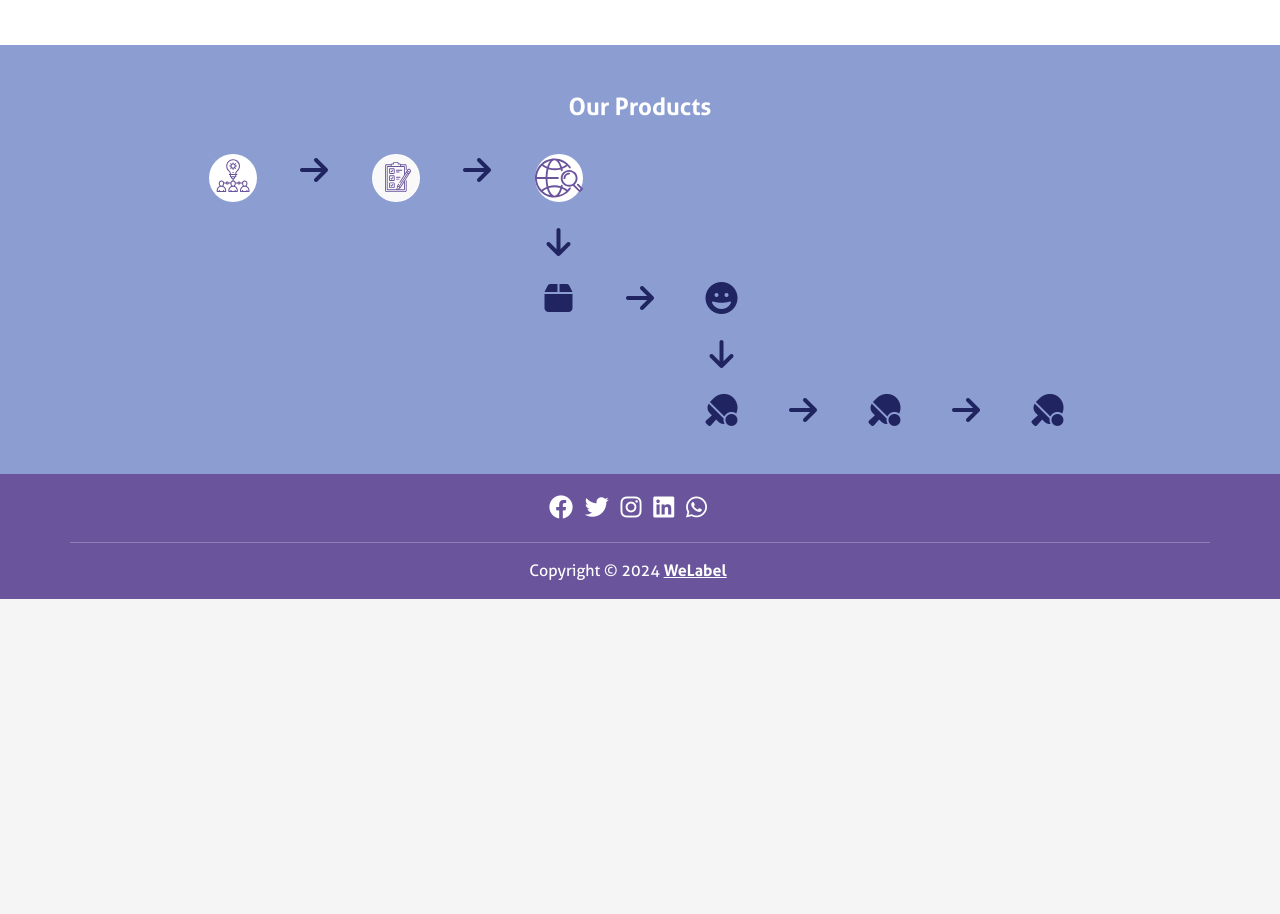
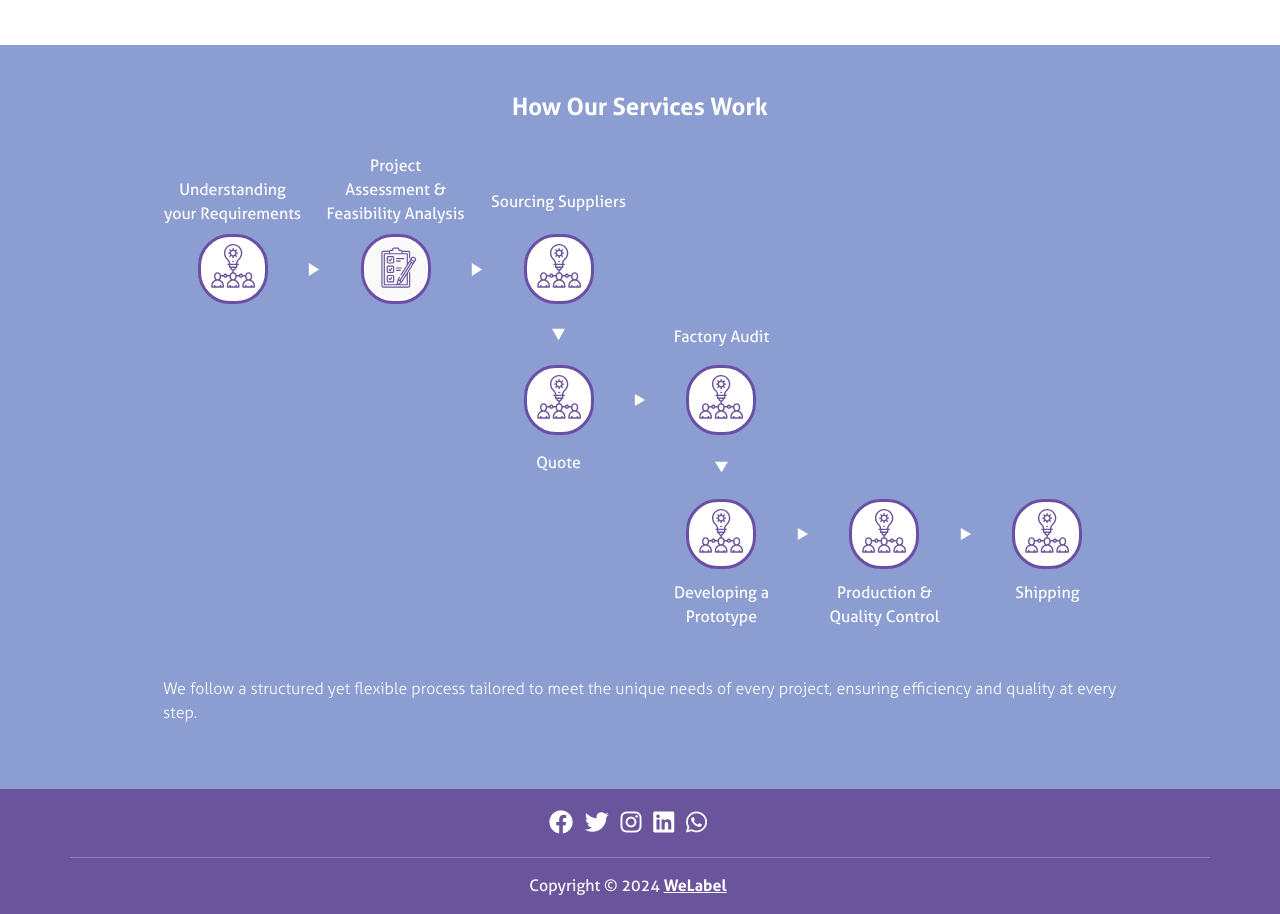
Before and after one commit to jilosius/welabel_site, a website: page about.html in a window 1280 px wide. Shown: the part 3333-4247 px from the top of the page. Before the commit the page ends 3932 px from the top, so only its background shows below. Drawn offline with nearby package versions, Linux system fonts and the light colour scheme; some packages are replaced by stand-ins of ours.

Commit message:
Protocol diagram added - need to move to home page

```diff
--- a/about.html
+++ b/about.html
@@ -279,7 +279,7 @@
             <!-- First Row -->
             <div class="row g-3 mb-4">
               <div class="col-6 d-flex flex-column justify-content-center align-items-center p-3">
-                <i class="fa-solid fa-location-dot fs-1 mb-3" style="color:#6b4fa6" ></i>
+                <i class="fa-solid fa-location-dot fs-1 mb-3" style="color:#6b4fa6"></i>
                 <h4 style="color:#6b4fa6" class="">Address:</h4>
                 <p class="text-center mb-0 fw-semibold">
                   Unit 04-05, 16th Floor, The Broadway No. 54-62 Lockhart Road, Wan Chai, Hong Kong
@@ -295,10 +295,10 @@
             <!-- Second Row -->
             <div class="row g-3">
               <div class="col-6 d-flex flex-column justify-content-center align-items-center p-3">
-                <i class="fa-solid fa-phone fs-1 mb-3" style="color:#6b4fa6" ></i>
+                <i class="fa-solid fa-phone fs-1 mb-3" style="color:#6b4fa6"></i>
                 <h4 style="color:#6b4fa6" class="">Call us:</h4>
-                <p class="mb-1 fw-semibold"><img src="assets/images/jo.svg" alt="JO" style="width: 2rem;" class="rounded-pill" > : +962796373480</p>
-                <p class="mb-0 fw-semibold"><img src="assets/images/cn.svg" alt="CN" style="width: 2rem;" class="rounded-pill" > : +8618678922481</p>
+                <p class="mb-1 fw-semibold"><img src="assets/images/jo.svg" alt="JO" style="width: 2rem;" class="rounded-pill"> : +962796373480</p>
+                <p class="mb-0 fw-semibold"><img src="assets/images/cn.svg" alt="CN" style="width: 2rem;" class="rounded-pill"> : +8618678922481</p>
               </div>
               <div class="col-6 d-flex flex-column justify-content-center align-items-center mt-4">
                 <button class="btn rounded-pill fw-bold text-white" style="background-color: #6b4fa6;" data-bs-toggle="modal" data-bs-target="#contactModal">
@@ -316,39 +316,74 @@
     <div class="row justify-content-center">
       <div class="col-9">
         <div class="row  text-white">
-          <h4 class="fw-bold text-center">Our Products</h4>
+          <h4 class="fw-bold text-center">How Our Services Work</h4>
+        </div>
+        <!-- Row 1 Text -->
+        <div class="row justify-content-center mt-4 mb-1">
+          <div class="col-2 d-flex align-items-end justify-content-center mb-1 flow-in-sequential">
+            <span class="text-center" style="color: #ffffff;">Understanding your Requirements</span>
           </div>
 
-        <!-- Row 1 -->
-        <div class="row justify-content-center mt-4 ">
-          <div class="col-1 d-flex flex-column align-items-center ">
-            <div class="bg-white rounded-5">
-              <img src="assets/images/figure_icons/Understanding your Requirements .svg" alt="" style="height: 3rem; width: 3rem;">
+          <div class="col-2 d-flex align-items-end justify-content-center mb-1 flow-in-sequential">
+            <span class="text-center" style="color: #ffffff;">Project Assessment & Feasibility Analysis</span>
           </div>
+
+
+          <div class="col-2 d-flex align-items-end justify-content-center mb-3 flow-in-sequential">
+            <span class="text-center" style="color: #ffffff;">Sourcing Suppliers</span>
+          </div>
+
+          <div class="col-1 d-flex flex-column align-items-center mt-5 px-0">
 
           </div>
 
           <div class="col-1 d-flex flex-column align-items-center ">
-            <i class="fa-solid fa-arrow-right" style="font-size: 2rem; color:#202461"></i>
           </div>
 
           <div class="col-1 d-flex flex-column align-items-center ">
-            <div class="div bg-white rounded-5">
-              <img src="assets/images/figure_icons/Project Assessment and Feasibility Analysis .svg" alt="" style="height: 3rem; width: 3rem;">
+          </div>
+
+          <div class="col-1 d-flex flex-column align-items-center ">
+          </div>
+
+          <div class="col-1 d-flex flex-column align-items-center ">
+          </div>
+
+          <div class="col-1 d-flex flex-column align-items-center ">
           </div>
         </div>
 
-          <div class="col-1 d-flex flex-column align-items-center ">
-            <i class="fa-solid fa-arrow-right" style="font-size: 2rem; color:#202461"></i>
-          </div>
-
-          <div class="col-1 d-flex flex-column align-items-center ">
-            <div class=" bg-white rounded-5">
-              <img src="assets/images/figure_icons/Sourcing Suppliers.svg" alt="" style="height: 3rem; width: 3rem;">
+        <!-- Row 1 -->
+        <div class="row justify-content-center mt-0">
+          <div class="col-1 d-flex flex-column align-items-center flow-in-sequential">
+            <div class="bg-white rounded-5 border custom-border">
+              <img src="assets/images/figure_icons/Understanding your Requirements .svg" alt="" style="height: 4rem; width: 4rem;">
             </div>
           </div>
 
-          <div class="col-1 d-flex flex-column align-items-center ">
+
+          <div class="col-1 d-flex flex-column align-items-center justify-content-center flow-in-sequential  ">
+            <img src="assets/images/figure_icons/arrow_right.svg" alt="" style="height: 0.8rem; width: 0.8rem;">
+          </div>
+
+          <div class="col-1 d-flex flex-column align-items-center flow-in-sequential ">
+            <div class="div bg-white rounded-5 border custom-border">
+              <img src="assets/images/figure_icons/Project Assessment and Feasibility Analysis .svg" alt="" style="height: 4rem; width: 4rem;">
+            </div>
+          </div>
+
+          <div class="col-1 d-flex flex-column align-items-center justify-content-center flow-in-sequential ">
+            <img src="assets/images/figure_icons/arrow_right.svg" alt="" style="height: 0.8rem; width: 0.8rem;">
+          </div>
+
+          <div class="col-1 d-flex flex-column align-items-center flow-in-sequential ">
+            <div class="bg-white rounded-5 border custom-border">
+              <img src="assets/images/figure_icons/Understanding your Requirements .svg" alt="" style="height: 4rem; width: 4rem;">
+            </div>
+          </div>
+
+          <div class="col-1 d-flex flex-column align-items-center mt-5 px-0">
+
           </div>
 
           <div class="col-1 d-flex flex-column align-items-center ">
@@ -368,7 +403,7 @@
         </div>
 
         <!-- Row 2 -->
-        <div class="row justify-content-center mt-4 ">
+        <div class="row justify-content-center ">
           <div class="col-1 d-flex flex-column align-items-center ">
           </div>
 
@@ -381,14 +416,55 @@
           <div class="col-1 d-flex flex-column align-items-center ">
           </div>
 
-          <div class="col-1 d-flex flex-column align-items-center ">
-            <i class="fa-solid fa-arrow-down" style="font-size: 2rem; color:#202461"></i>
+          <div class="col-2 d-flex flex-column align-items-center justify-content-center flow-in-sequential my-4">
+            <img src="assets/images/figure_icons/arrow_down.svg" alt="" style="height: 0.8rem; width: 0.8rem;">
+          </div>
+
+          <div class="col-2 d-flex align-items-end justify-content-center mb-3 flow-in-sequential">
+            <span class="text-center" style="color: #ffffff;">Factory Audit</span>
           </div>
 
           <div class="col-1 d-flex flex-column align-items-center ">
           </div>
 
           <div class="col-1 d-flex flex-column align-items-center ">
+          </div>
+
+          <div class="col-1 d-flex flex-column align-items-center ">
+          </div>
+
+          <div class="col-1 d-flex flex-column align-items-center ">
+          </div>
+        </div>
+
+        <!-- Row 3 -->
+        <div class="row justify-content-center ">
+          <div class="col-1 d-flex flex-column align-items-center ">
+          </div>
+
+          <div class="col-1 d-flex flex-column align-items-center ">
+          </div>
+
+          <div class="col-1 d-flex flex-column align-items-center ">
+          </div>
+
+          <div class="col-1 d-flex flex-column align-items-center ">
+          </div>
+
+          <div class="col-1 d-flex flex-column align-items-center flow-in-sequential ">
+            <div class="bg-white rounded-5 border custom-border">
+              <img src="assets/images/figure_icons/Understanding your Requirements .svg" alt="" style="height: 4rem; width: 4rem;">
+            </div>
+          </div>
+
+          <div class="col-1 d-flex flex-column align-items-center justify-content-center flow-in-sequential">
+            <img src="assets/images/figure_icons/arrow_right.svg" alt="" style="height: 0.8rem; width: 0.8rem;">
+          </div>
+
+          <div class="col-1 d-flex flex-column align-items-center flow-in-sequential">
+            <div class="bg-white rounded-5 border custom-border">
+              <img src="assets/images/figure_icons/Understanding your Requirements .svg" alt="" style="height: 4rem; width: 4rem;">
+            </div>
           </div>
 
           <div class="col-1 d-flex flex-column align-items-center ">
@@ -405,9 +481,8 @@
         </div>
 
 
-
         <!-- Row 4 -->
-        <div class="row justify-content-center mt-4 ">
+        <div class="row justify-content-center  ">
           <div class="col-1 d-flex flex-column align-items-center ">
           </div>
 
@@ -420,16 +495,15 @@
           <div class="col-1 d-flex flex-column align-items-center ">
           </div>
 
-          <div class="col-1 d-flex flex-column align-items-center ">
-            <i class="fa-solid fa-box" style="font-size: 2rem; color:#202461"></i>
+          <div class="col-1 d-flex flex-column align-items-center mt-3 flow-in-sequential">
+            <span class="text-center" style="color: #ffffff;">Quote</span>
           </div>
 
           <div class="col-1 d-flex flex-column align-items-center ">
-            <i class="fa-solid fa-arrow-right" style="font-size: 2rem; color:#202461"></i>
           </div>
 
-          <div class="col-1 d-flex flex-column align-items-center ">
-            <i class="fa-solid fa-face-grin" style="font-size: 2rem; color:#202461"></i>
+          <div class="col-1 d-flex flex-column align-items-center justify-content-center flow-in-sequential mt-4">
+            <img src="assets/images/figure_icons/arrow_down.svg" alt="" style="height: 0.8rem; width: 0.8rem;">
           </div>
 
           <div class="col-1 d-flex flex-column align-items-center ">
@@ -444,7 +518,6 @@
           <div class="col-1 d-flex flex-column align-items-center ">
           </div>
         </div>
-
 
         <!-- Row 5 -->
         <div class="row justify-content-center mt-4 ">
@@ -466,25 +539,35 @@
           <div class="col-1 d-flex flex-column align-items-center ">
           </div>
 
-          <div class="col-1 d-flex flex-column align-items-center ">
-            <i class="fa-solid fa-arrow-down" style="font-size: 2rem; color:#202461"></i>
-          </div>
-
-          <div class="col-1 d-flex flex-column align-items-center ">
-          </div>
-
-          <div class="col-1 d-flex flex-column align-items-center ">
-          </div>
-
-          <div class="col-1 d-flex flex-column align-items-center ">
-          </div>
-
-          <div class="col-1 d-flex flex-column align-items-center ">
+          <div class="col-1 d-flex flex-column align-items-center flow-in-sequential">
+            <div class="bg-white rounded-5 border custom-border">
+              <img src="assets/images/figure_icons/Understanding your Requirements .svg" alt="" style="height: 4rem; width: 4rem;">
             </div>
           </div>
 
-        <!-- Row 6 -->
-        <div class="row justify-content-center mt-4 ">
+          <div class="col-1 d-flex flex-column align-items-center justify-content-center flow-in-sequential">
+            <img src="assets/images/figure_icons/arrow_right.svg" alt="" style="height: 0.8rem; width: 0.8rem;">
+          </div>
+
+          <div class="col-1 d-flex flex-column align-items-center flow-in-sequential">
+            <div class="bg-white rounded-5 border custom-border">
+              <img src="assets/images/figure_icons/Understanding your Requirements .svg" alt="" style="height: 4rem; width: 4rem;">
+            </div>
+          </div>
+
+          <div class="col-1 d-flex flex-column align-items-center justify-content-center flow-in-sequential">
+            <img src="assets/images/figure_icons/arrow_right.svg" alt="" style="height: 0.8rem; width: 0.8rem;">
+          </div>
+
+          <div class="col-1 d-flex flex-column align-items-center flow-in-sequential">
+            <div class="bg-white rounded-5 border custom-border">
+              <img src="assets/images/figure_icons/Understanding your Requirements .svg" alt="" style="height: 4rem; width: 4rem;">
+            </div>
+          </div>
+        </div>
+
+        <!-- Row 5 Text -->
+        <div class="row justify-content-center mt-1 mb-2">
           <div class="col-1 d-flex flex-column align-items-center ">
           </div>
 
@@ -503,28 +586,23 @@
           <div class="col-1 d-flex flex-column align-items-center ">
           </div>
 
-          <div class="col-1 d-flex flex-column align-items-center ">
-            <i class="fa-solid fa-table-tennis" style="font-size: 2rem; color:#202461"></i>
+          <div class="col-2 d-flex flex-column align-items-center mt-2 flow-in-sequential">
+            <span class="text-center" style="color: #ffffff;">Developing a Prototype</span>
           </div>
 
-          <div class="col-1 d-flex flex-column align-items-center ">
-            <i class="fa-solid fa-arrow-right" style="font-size: 2rem; color:#202461"></i>
+
+
+          <div class="col-2 d-flex flex-column align-items-center mt-2 flow-in-sequential">
+            <span class="text-center" style="color: #ffffff;">Production & Quality Control</span>
           </div>
 
-          <div class="col-1 d-flex flex-column align-items-center ">
-            <i class="fa-solid fa-table-tennis" style="font-size: 2rem; color:#202461"></i>
-          </div>
 
-          <div class="col-1 d-flex flex-column align-items-center ">
-            <i class="fa-solid fa-arrow-right" style="font-size: 2rem; color:#202461"></i>
-          </div>
-
-          <div class="col-1 d-flex flex-column align-items-center ">
-            <i class="fa-solid fa-table-tennis" style="font-size: 2rem; color:#202461"></i>
+          <div class="col-2 d-flex flex-column align-items-center mt-2 flow-in-sequential">
+            <span class="text-center" style="color: #ffffff;">Shipping</span>
           </div>
         </div>
 
-
+        <p class="text-white mt-3 fw-light mt-5 flow-in-sequential">We follow a structured yet flexible process tailored to meet the unique needs of every project, ensuring efficiency and quality at every step.</p>
 
 
       </div>
--- a/css/style.css
+++ b/css/style.css
@@ -357,6 +357,13 @@ figure .row.fade.visible {
   /* color: #8295d3; */
 }
 
+
+.custom-border {
+  border-color: #6b4fa6 !important;
+  border-width: 3px !important;
+}
+
+
 @keyframes rotBGimg {
   from {
     transform: rotate(0deg);
```
Lines whose indentation alone changed are shown as unchanged.
